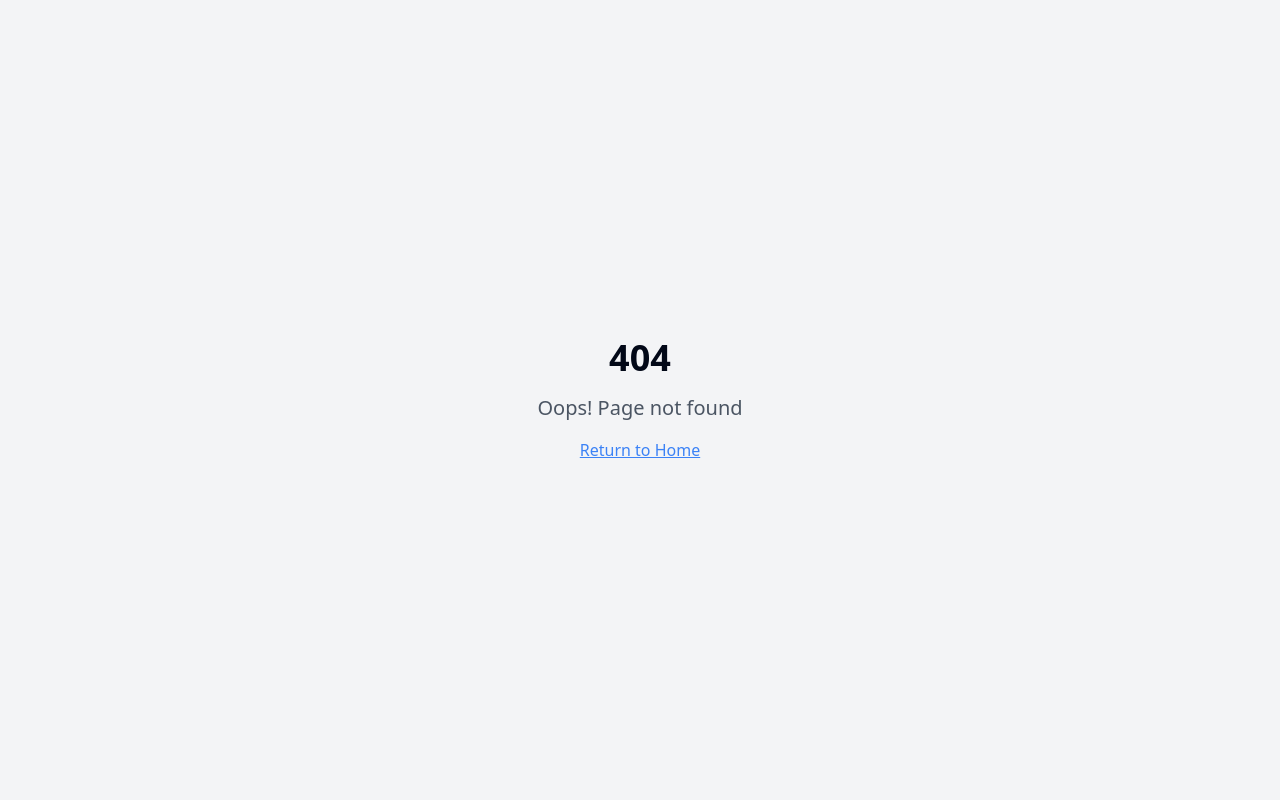
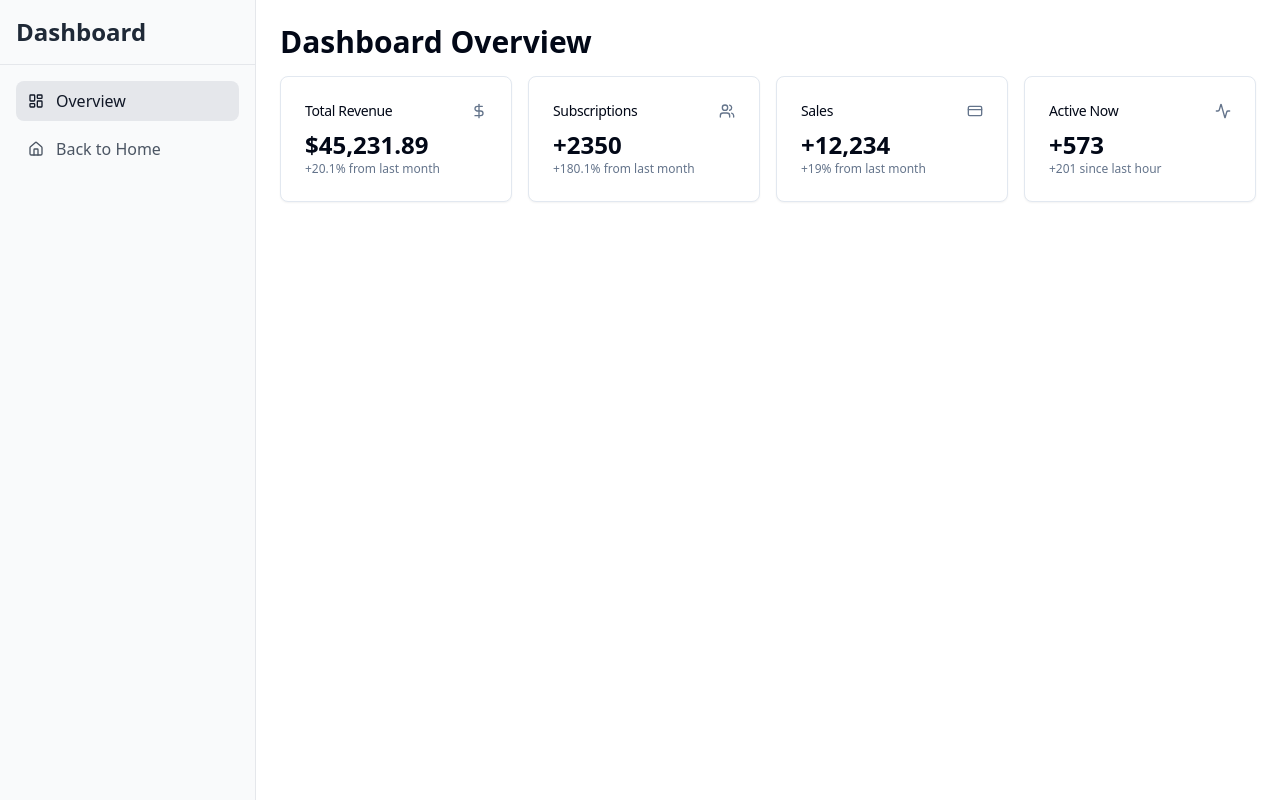
Before and after one commit to supri129/raju-textile, a React (Vite) app: page /dashboard in a window 1280 px wide. Before the commit this address had no page. Built offline with nearby package versions, Linux system fonts and the light colour scheme.

Commit message:
[dyad] Created a new dashboard page - wrote 6 file(s)

```diff
--- a/src/App.tsx
+++ b/src/App.tsx
@@ -5,6 +5,7 @@ import { QueryClient, QueryClientProvider } from "@tanstack/react-query";
 import { BrowserRouter, Routes, Route } from "react-router-dom";
 import Index from "./pages/Index";
 import NotFound from "./pages/NotFound";
+import Dashboard from "./pages/Dashboard";
 
 const queryClient = new QueryClient();
 
@@ -16,6 +17,7 @@ const App = () => (
       <BrowserRouter>
         <Routes>
           <Route path="/" element={<Index />} />
+          <Route path="/dashboard" element={<Dashboard />} />
           {/* ADD ALL CUSTOM ROUTES ABOVE THE CATCH-ALL "*" ROUTE */}
           <Route path="*" element={<NotFound />} />
         </Routes>
--- /dev/null
+++ b/src/components/DashboardLayout.tsx
@@ -0,0 +1,21 @@
+"use client";
+
+import React from "react";
+import Sidebar from "./Sidebar";
+
+interface DashboardLayoutProps {
+  children: React.ReactNode;
+}
+
+const DashboardLayout = ({ children }: DashboardLayoutProps) => {
+  return (
+    <div className="flex min-h-screen bg-white dark:bg-background">
+      <Sidebar />
+      <main className="flex-1 p-6">
+        {children}
+      </main>
+    </div>
+  );
+};
+
+export default DashboardLayout;
--- a/src/components/Header.tsx
+++ b/src/components/Header.tsx
@@ -59,6 +59,16 @@ const Header = () => {
           >
             Contact
           </button>
+          <NavLink
+            to="/dashboard"
+            className={({ isActive }) =>
+              `text-lg font-medium transition-colors hover:text-white ${
+                isActive ? "text-white" : "text-primary-foreground/80"
+              }`
+            }
+          >
+            Dashboard
+          </NavLink>
           <Button
             className="bg-white text-blue-600 hover:bg-gray-100 px-6 py-2 text-base rounded-full shadow-lg transition-all duration-300 ease-in-out transform hover:scale-105"
             onClick={() => handleScrollToSection("contact")}
--- a/src/components/MobileNav.tsx
+++ b/src/components/MobileNav.tsx
@@ -69,6 +69,17 @@ const MobileNav = () => {
           >
             Contact
           </button>
+          <NavLink
+            to="/dashboard"
+            className={({ isActive }) =>
+              `text-lg font-medium transition-colors hover:text-white ${
+                isActive ? "text-white" : "text-primary-foreground/80"
+              }`
+            }
+            onClick={() => setIsOpen(false)}
+          >
+            Dashboard
+          </NavLink>
           <Button
             className="mt-4 bg-white text-blue-600 hover:bg-gray-100 px-6 py-2 rounded-full shadow-lg transition-all duration-300 ease-in-out transform hover:scale-105"
             onClick={() => handleScrollToSection("contact")}
--- /dev/null
+++ b/src/components/Sidebar.tsx
@@ -0,0 +1,40 @@
+"use client";
+
+import React from "react";
+import { NavLink } from "react-router-dom";
+import { Home, LayoutDashboard } from "lucide-react";
+import { cn } from "@/lib/utils";
+
+const Sidebar = () => {
+  return (
+    <aside className="w-64 bg-gray-50 dark:bg-secondary border-r border-gray-200 dark:border-gray-800 flex-col hidden md:flex">
+      <div className="p-4 border-b border-gray-200 dark:border-gray-800">
+        <h2 className="text-2xl font-bold text-gray-800 dark:text-foreground">Dashboard</h2>
+      </div>
+      <nav className="flex-grow p-4 space-y-2">
+        <NavLink
+          to="/dashboard"
+          end
+          className={({ isActive }) =>
+            cn(
+              "flex items-center gap-3 rounded-lg px-3 py-2 text-gray-600 dark:text-muted-foreground transition-all hover:text-gray-900 dark:hover:text-foreground",
+              isActive && "bg-gray-200 dark:bg-accent text-gray-900 dark:text-foreground"
+            )
+          }
+        >
+          <LayoutDashboard className="h-4 w-4" />
+          Overview
+        </NavLink>
+        <NavLink
+          to="/"
+          className="flex items-center gap-3 rounded-lg px-3 py-2 text-gray-600 dark:text-muted-foreground transition-all hover:text-gray-900 dark:hover:text-foreground"
+        >
+          <Home className="h-4 w-4" />
+          Back to Home
+        </NavLink>
+      </nav>
+    </aside>
+  );
+};
+
+export default Sidebar;
--- /dev/null
+++ b/src/pages/Dashboard.tsx
@@ -0,0 +1,74 @@
+"use client";
+
+import React from "react";
+import DashboardLayout from "@/components/DashboardLayout";
+import { Card, CardContent, CardHeader, CardTitle } from "@/components/ui/card";
+import { DollarSign, Users, CreditCard, Activity } from "lucide-react";
+
+const Dashboard = () => {
+  return (
+    <DashboardLayout>
+      <div className="space-y-4">
+        <h1 className="text-3xl font-bold">Dashboard Overview</h1>
+        <div className="grid gap-4 md:grid-cols-2 lg:grid-cols-4">
+          <Card>
+            <CardHeader className="flex flex-row items-center justify-between space-y-0 pb-2">
+              <CardTitle className="text-sm font-medium">
+                Total Revenue
+              </CardTitle>
+              <DollarSign className="h-4 w-4 text-muted-foreground" />
+            </CardHeader>
+            <CardContent>
+              <div className="text-2xl font-bold">$45,231.89</div>
+              <p className="text-xs text-muted-foreground">
+                +20.1% from last month
+              </p>
+            </CardContent>
+          </Card>
+          <Card>
+            <CardHeader className="flex flex-row items-center justify-between space-y-0 pb-2">
+              <CardTitle className="text-sm font-medium">
+                Subscriptions
+              </CardTitle>
+              <Users className="h-4 w-4 text-muted-foreground" />
+            </CardHeader>
+            <CardContent>
+              <div className="text-2xl font-bold">+2350</div>
+              <p className="text-xs text-muted-foreground">
+                +180.1% from last month
+              </p>
+            </CardContent>
+          </Card>
+          <Card>
+            <CardHeader className="flex flex-row items-center justify-between space-y-0 pb-2">
+              <CardTitle className="text-sm font-medium">Sales</CardTitle>
+              <CreditCard className="h-4 w-4 text-muted-foreground" />
+            </CardHeader>
+            <CardContent>
+              <div className="text-2xl font-bold">+12,234</div>
+              <p className="text-xs text-muted-foreground">
+                +19% from last month
+              </p>
+            </CardContent>
+          </Card>
+          <Card>
+            <CardHeader className="flex flex-row items-center justify-between space-y-0 pb-2">
+              <CardTitle className="text-sm font-medium">
+                Active Now
+              </CardTitle>
+              <Activity className="h-4 w-4 text-muted-foreground" />
+            </CardHeader>
+            <CardContent>
+              <div className="text-2xl font-bold">+573</div>
+              <p className="text-xs text-muted-foreground">
+                +201 since last hour
+              </p>
+            </CardContent>
+          </Card>
+        </div>
+      </div>
+    </DashboardLayout>
+  );
+};
+
+export default Dashboard;
```
